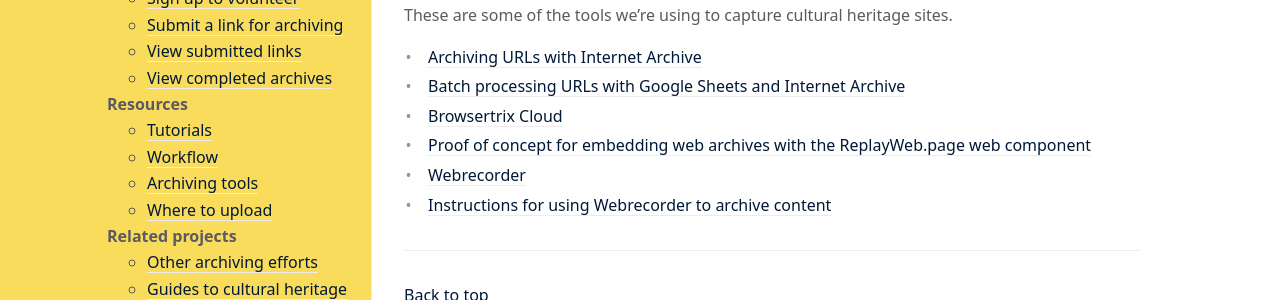
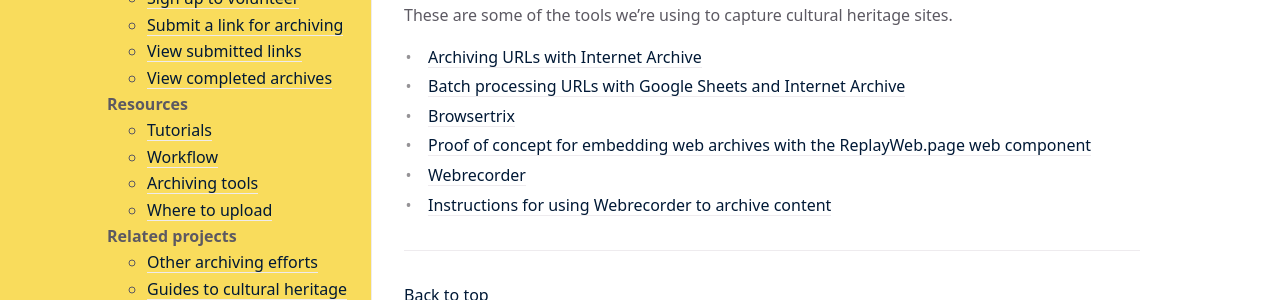
Before and after one commit to sucho-archiving/sucho-archiving.github.io, a Jekyll site: the page built from tech.md, in a window 1280 px wide. Shown: the part 151-451 px from the top of the page. Built offline with Jekyll 4.4.1, drawn with Linux system fonts in a browser that asks for light colours; our own code applies the rules of GitHub Pages for plain Markdown files.

```diff
--- a/tech.md
+++ b/tech.md
@@ -7,9 +7,9 @@ permalink: /tech
 
 These are some of the tools we're using to capture cultural heritage sites.
 
-- [Archiving URLs with Internet Archive](https://help.archive.org/hc/en-us/articles/360001513491-Save-Pages-in-the-Wayback-Machine)
+- [Archiving URLs with Internet Archive](https://help.archive.org/save-pages-in-the-wayback-machine/)
 - [Batch processing URLs with Google Sheets and Internet Archive](https://archive.org/services/wayback-gsheets/)
-- [Browsertrix Cloud](https://browsertrix.cloud)
+- [Browsertrix](https://www.sucho.org/browsertrix)
 - [Proof of concept for embedding web archives with the ReplayWeb.page web component](https://inkdroid.org/web-archives)
 - [Webrecorder](https://webrecorder.net/)
 - [Instructions for using Webrecorder to archive content](https://www.sucho.org/webrecorder-browser-plugin-instructions)
```
